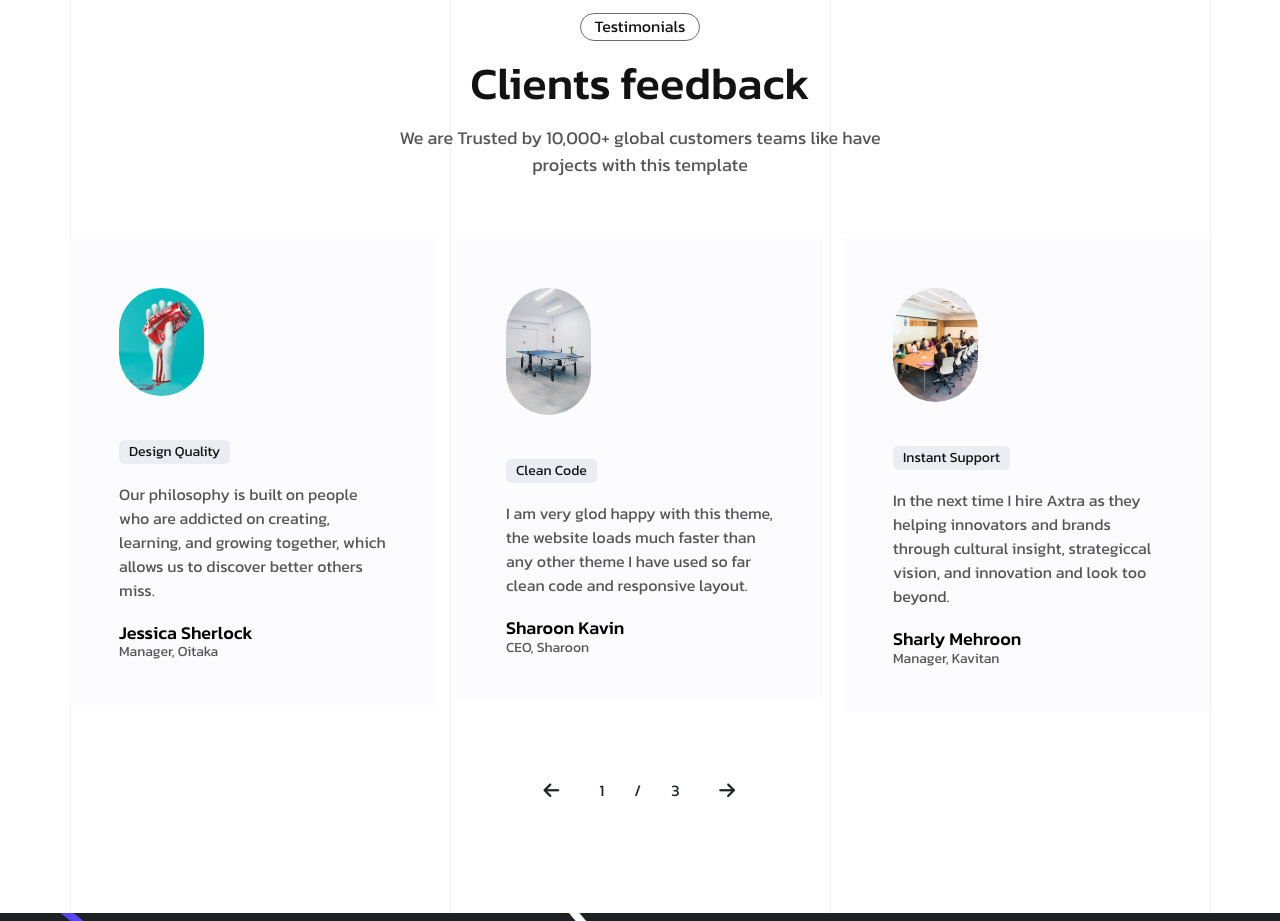
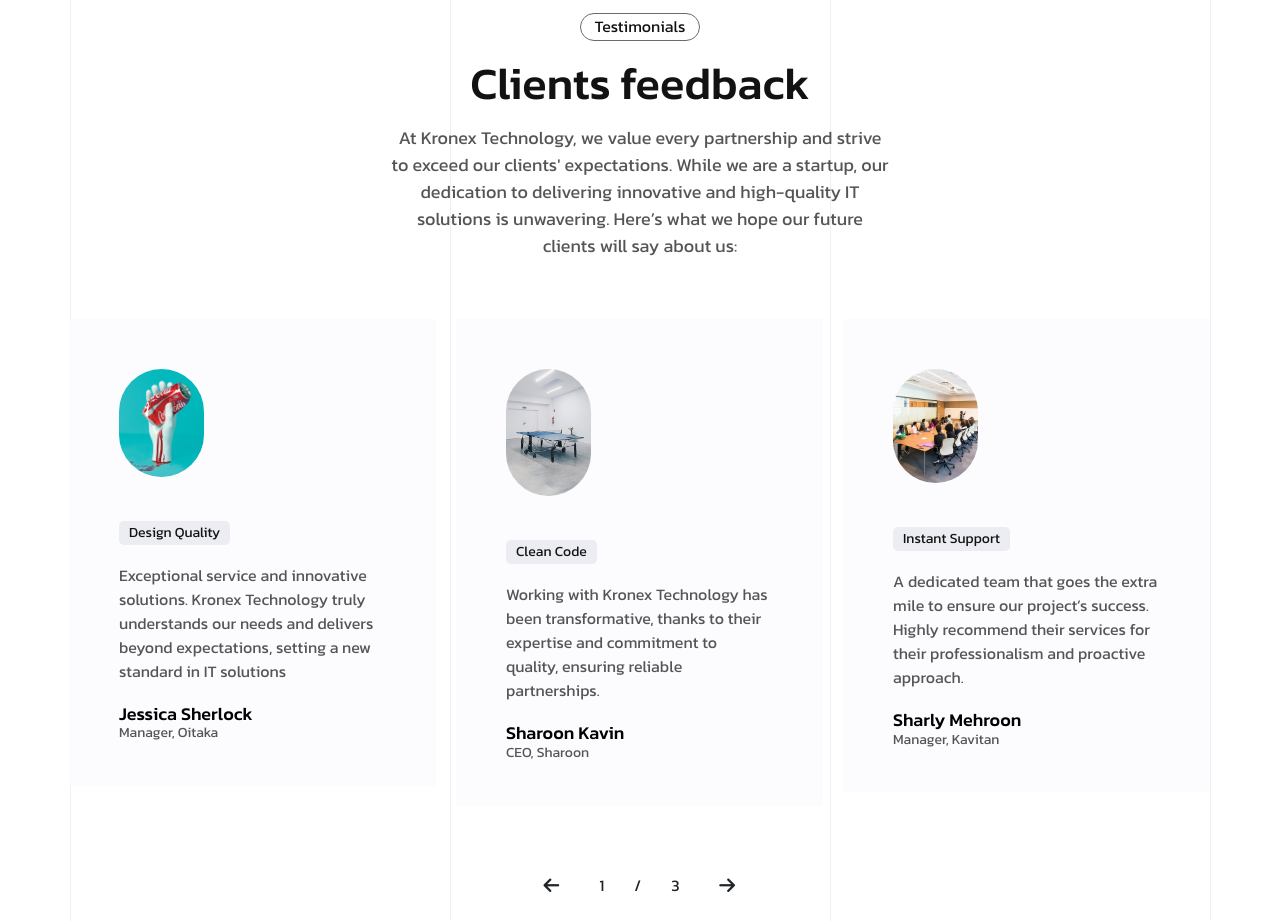
Before and after one commit to KronexTechnology/kronextechnology, a plain HTML site: page index.html in a window 1280 px wide. Shown: the part 6420-7341 px from the top of the page. Drawn offline with Linux system fonts and the light colour scheme.

Commit message:
inde.html
Update Clients Feedback Section Page

```diff
--- a/index.html
+++ b/index.html
@@ -693,7 +693,7 @@
                   <div class="portfolio__sec-title text-anim">
                     <h2 class="sec-subtile-6">Portfolio</h2>
                     <h3 class="sec-title-6 title-anim">Our selected <br> projects</h3>
-                    <p>View the full case study of our recent featured and awesome works that we created for our
+                    <p>View the projects of our recent featured and awesome works that we created for our
                       clients.</p>
                   </div>
                 </div>
@@ -782,8 +782,7 @@
 
               <div class="row">
                 <div class="col-xxl-12">
-                  <h2 class="brand__title-3 title-anim" data-speed="1">We worked with global largest
-                    brands
+                  <h2 class="brand__title-3 title-anim" data-speed="1">Ready to Partner with Industry Leaders
                   </h2>
                   <div class="brand__list-3">
                     <div class="brand__item-2 fade_bottom">
@@ -827,7 +826,7 @@
                   <div class="testimonial__sec-title text-anim">
                     <h2 class="sec-subtile-6">Testimonials</h2>
                     <h3 class="sec-title-6 title-anim">Clients feedback</h3>
-                    <p>We are Trusted by 10,000+ global customers teams like have projects with this template</p>
+                    <p>At Kronex Technology, we value every partnership and strive to exceed our clients' expectations. While we are a startup, our dedication to delivering innovative and high-quality IT solutions is unwavering. Here’s what we hope our future clients will say about us:</p>
                   </div>
                 </div>
                 <div class="swiper testimonial__slider-4">
@@ -836,8 +835,7 @@
                       <img class="testimonial__img-4" src="images/1.jpg" alt="Testimonial Image">
                       <div class="testimonial__info-4">
                         <h4 class="testimonial__feedback-4">Design Quality</h4>
-                        <p>Our philosophy is built on people who are addicted on creating, learning, and growing
-                          together, which allows us to discover better others miss.</p>
+                        <p>Exceptional service and innovative solutions. Kronex Technology truly understands our needs and delivers beyond expectations, setting a new standard in IT solutions</p>
                         <h5 class="testimonial__name-4">Jessica Sherlock</h5>
                         <h6 class="testimonial__role-4">Manager, Oitaka </h6>
                       </div>
@@ -846,8 +844,7 @@
                       <img class="testimonial__img-4" src="images/2.jpg" alt="Testimonial Image">
                       <div class="testimonial__info-4">
                         <h4 class="testimonial__feedback-4">Clean Code</h4>
-                        <p>I am very glod happy with this theme, the website loads much faster than any other theme I
-                          have used so far clean code and responsive layout.</p>
+                        <p>Working with Kronex Technology has been transformative, thanks to their expertise and commitment to quality, ensuring reliable partnerships.</p>
                         <h5 class="testimonial__name-4">Sharoon Kavin</h5>
                         <h6 class="testimonial__role-4">CEO, Sharoon</h6>
                       </div>
@@ -856,8 +853,7 @@
                       <img class="testimonial__img-4" src="images/3.jpg" alt="Testimonial Image">
                       <div class="testimonial__info-4">
                         <h4 class="testimonial__feedback-4">Instant Support</h4>
-                        <p>In the next time I hire Axtra as they helping innovators and brands through cultural insight,
-                          strategiccal vision, and innovation and look too beyond.</p>
+                        <p>A dedicated team that goes the extra mile to ensure our project’s success. Highly recommend their services for their professionalism and proactive approach.</p>
                         <h5 class="testimonial__name-4">Sharly Mehroon</h5>
                         <h6 class="testimonial__role-4">Manager, Kavitan</h6>
                       </div>
```
